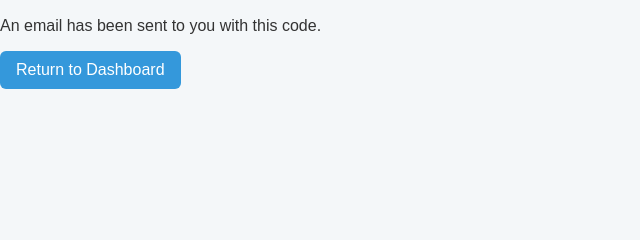
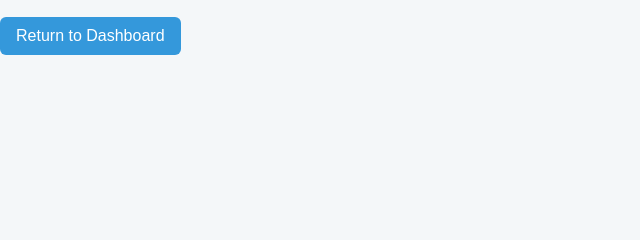
Before and after one commit to danieljeon1230/availability, a Flask app: template templates/invite.html in a window 1280 px wide. Shown: the part 103-343 px from the top of the page, without its empty margins (0-640 px from the left). Run offline with Flask 3, Linux system fonts and the light colour scheme; the template is opened without the code that fills it, so the values that code supplies are empty.

Commit message:
Update invite.html

```diff
--- a/templates/invite.html
+++ b/templates/invite.html
@@ -3,6 +3,5 @@
 {% block content %}
 <h2>Invite Your Friends!</h2>
 <p>Your group's access code is: <strong>{{ code }}</strong></p>
-<p>An email has been sent to you with this code.</p>
 <a href="{{ url_for('dashboard') }}"><button>Return to Dashboard</button></a>
 {% endblock %}
```
